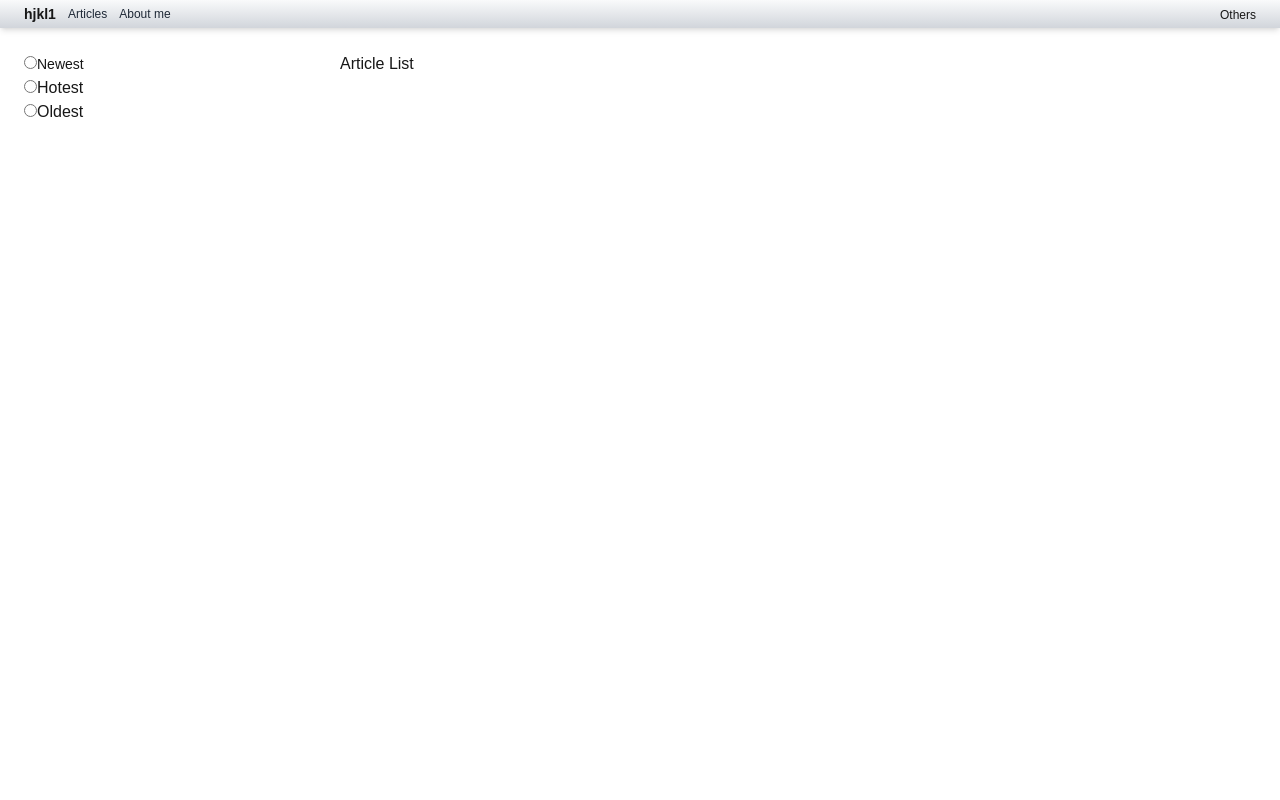
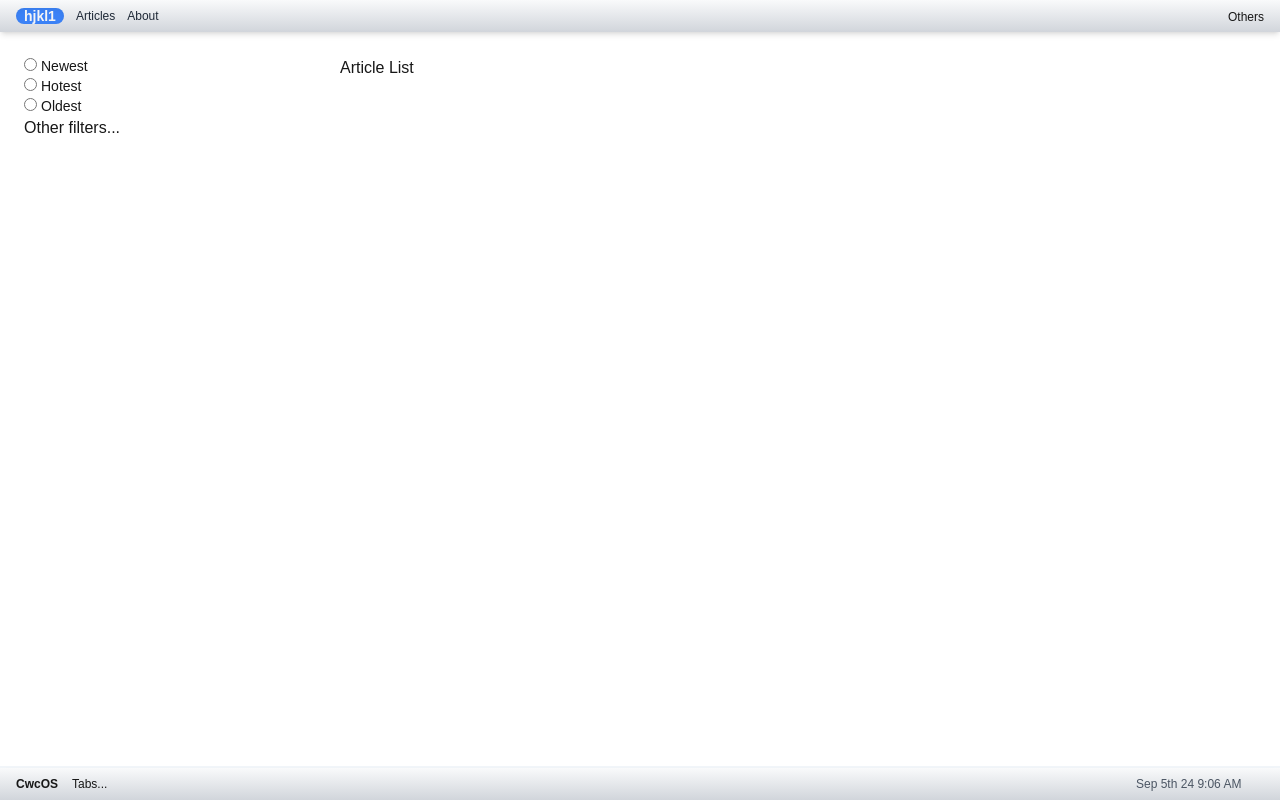
Before and after one commit to hjklchan/nextjs-playground, a Next.js app: page /articles in a window 1280 px wide. Built offline with nearby package versions, Linux system fonts and the light colour scheme.

Commit message:
add Footer and wrapping Footer as a component

```diff
--- a/src/app/articles/page.tsx
+++ b/src/app/articles/page.tsx
@@ -1,37 +1,32 @@
+"use client"
+
+import { useState } from "react";
 
 export default function Articles() {
-    const categories = () => {
-        return <div>
-            <a>Programing</a>
-            <a>Life</a>
-            <a>Other...</a>
-        </div>
-    }
-
-    const subCategories = () => {
-        return <div>
-            <a>PHP</a>
-            <a>Typescipt</a>
-            <a>Rust</a>
-        </div>;
-    }
+    const [count, setCount] = useState(0);
 
     return <>
         <section>
             <div className="grid grid-cols-1 gap-x-8 gap-y-10 lg:grid-cols-4">
                 {/* Filter Grid */}
                 <div>
-                    <ul role="list">
+                    <ul role="list" className="text-sm">
                         <li>
-                            <input type="radio" name="type" /><label className="text-sm">Newest</label>
+                            <input type="radio" name="type" />
+                            <label className="ml-1">Newest</label>
                         </li>
                         <li>
-                            <input type="radio" name="type" /><label>Hotest</label>
+                            <input type="radio" name="type" />
+                            <label className="ml-1">Hotest</label>
                         </li>
                         <li>
-                            <input type="radio" name="type" /><label>Oldest</label>
+                            <input type="radio" name="type" />
+                            <label className="ml-1">Oldest</label>
                         </li>
                     </ul>
+                    <div>
+                        Other filters...
+                    </div>
                 </div>
                 {/* Content Grid */}
                 <div className="lg:col-span-3">
--- a/src/app/layout.tsx
+++ b/src/app/layout.tsx
@@ -1,7 +1,7 @@
 import type { Metadata } from "next";
 import localFont from "next/font/local";
 import "./globals.css";
-import Link from "next/link";
+import { Header, Footer } from "@/components/Layout";
 
 const geistSans = localFont({
     src: "./fonts/GeistVF.woff",
@@ -34,33 +34,8 @@ export default function RootLayout({
                 <main className="overflow-y-auto p-6">
                     {children}
                 </main>
+                <Footer />
             </body>
         </html>
     );
 }
-
-function Header() {
-    const middleColor = () => {
-        // return "bg-gradient-to-b from-gray-100 via-gray-200 to-white";
-        return "bg-gradient-to-b from-gray-50 to-gray-300 ";
-    }
-
-    return <header className={"bg-gray-100 sticky top-0 w-full border-b-1 shadow-md " + middleColor()}>
-        <div className="flex justify-between px-6 items-center">
-            <div>
-                <nav className="mx-auto py-1">
-                    <div className="flex items-center">
-                        <Link href="/" className="select-none font-semibold text-sm">hjkl1</Link>
-                        <div className="flex space-x-3 ml-3 text-xs items-center">
-                            <Link href="/articles" className="select-none text-gray-800">Articles</Link>
-                            <Link href="#" className="select-none text-gray-800">About me</Link>
-                        </div>
-                    </div>
-                </nav>
-            </div>
-            <div>
-                <a className="text-xs">Others</a>
-            </div>
-        </div>
-    </header>
-}
--- /dev/null
+++ b/src/components/Layout/Footer.tsx
@@ -0,0 +1,27 @@
+"use client"
+
+import { useInterval } from "ahooks";
+import moment from "moment";
+import { useState } from "react";
+
+export default function Footer() {
+    const [datetime, setDatetime] = useState<string>(moment().format('MMM Do YY h:mm A'));
+
+    useInterval(() => {
+        setDatetime(moment().format("MMM Do YY h:mm A"));
+    }, 60000);
+
+    return <footer className="fixed inset-x-0 bottom-0 border-t-2 border-slate-100">
+        <div className="flex justify-between items-center px-4 h-8 bg-gray-100 border-b-1 shadow-md bg-gradient-to-b from-gray-50 to-gray-300">
+            <div className="flex-none w-14 font-bold text-xs">
+                <div className="inline">
+                    <a href="#">CwcOS</a>
+                </div>
+            </div>
+            <div className="grow text-xs">Tabs...</div>
+            <div className="flex-none w-32 text-xs text-gray-600">
+                {datetime}
+            </div>
+        </div>
+    </footer>;
+}
--- /dev/null
+++ b/src/components/Layout/Header.tsx
@@ -0,0 +1,40 @@
+"use client"
+
+import { useNetwork } from "ahooks";
+import Link from "next/link";
+import { useMemo } from "react";
+
+export default function Header() {
+    const middleColor = () => {
+        return "bg-gradient-to-b from-gray-50 to-gray-300 ";
+    }
+
+    const { online } = useNetwork();
+
+    const onlineBgColor = useMemo(() => {
+        return online ? "bg-blue-500" : "bg-red-500";
+    }, [online]);
+
+    return <header className={"bg-gray-100 sticky top-0 w-full border-b-1 shadow-md " + middleColor()}>
+        <div className="h-8 flex justify-between px-4 items-center">
+            <div>
+                <nav className="mx-auto py-1">
+                    <div className="flex items-center">
+                        <Link href="/" className="select-none font-semibold text-sm">
+                            <span className={`px-2 ${onlineBgColor} rounded-full shadow-inner text-neutral-100 hover:bg-blue-700`}>
+                                hjkl1
+                            </span>
+                        </Link>
+                        <div className="flex space-x-3 ml-3 text-xs items-center">
+                            <Link href="/articles" className="select-none text-gray-800">Articles</Link>
+                            <Link href="#" className="select-none text-gray-800">About</Link>
+                        </div>
+                    </div>
+                </nav>
+            </div>
+            <div>
+                <a className="text-xs">Others</a>
+            </div>
+        </div>
+    </header>
+}
--- /dev/null
+++ b/src/components/Layout/index.tsx
@@ -0,0 +1,4 @@
+import Header from "./Header";
+import Footer from "./Footer";
+
+export { Header, Footer };
```
Also changed, not shown: package.json (+7 -5 lines), 1 other file (tests, documents, lock files or other folders).
